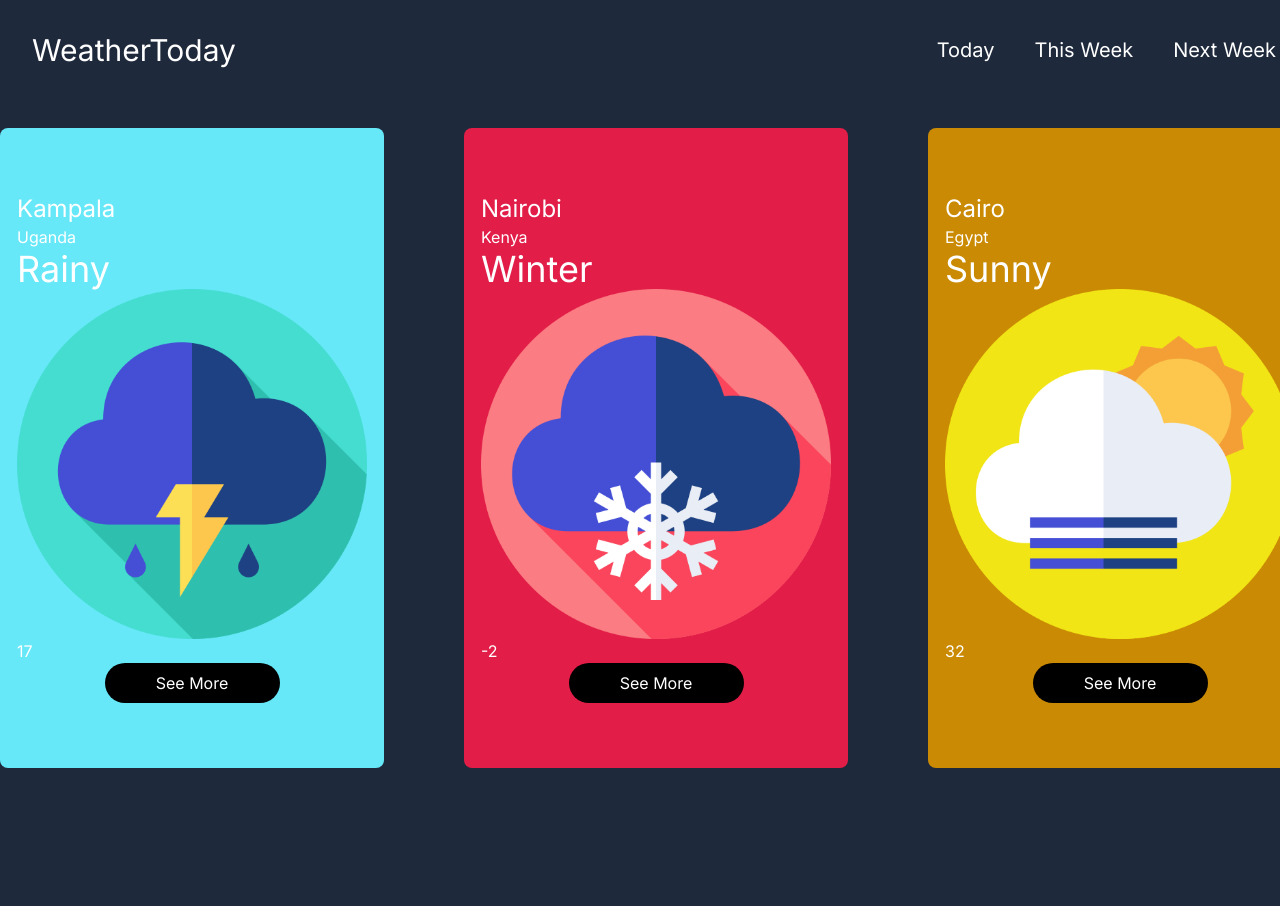
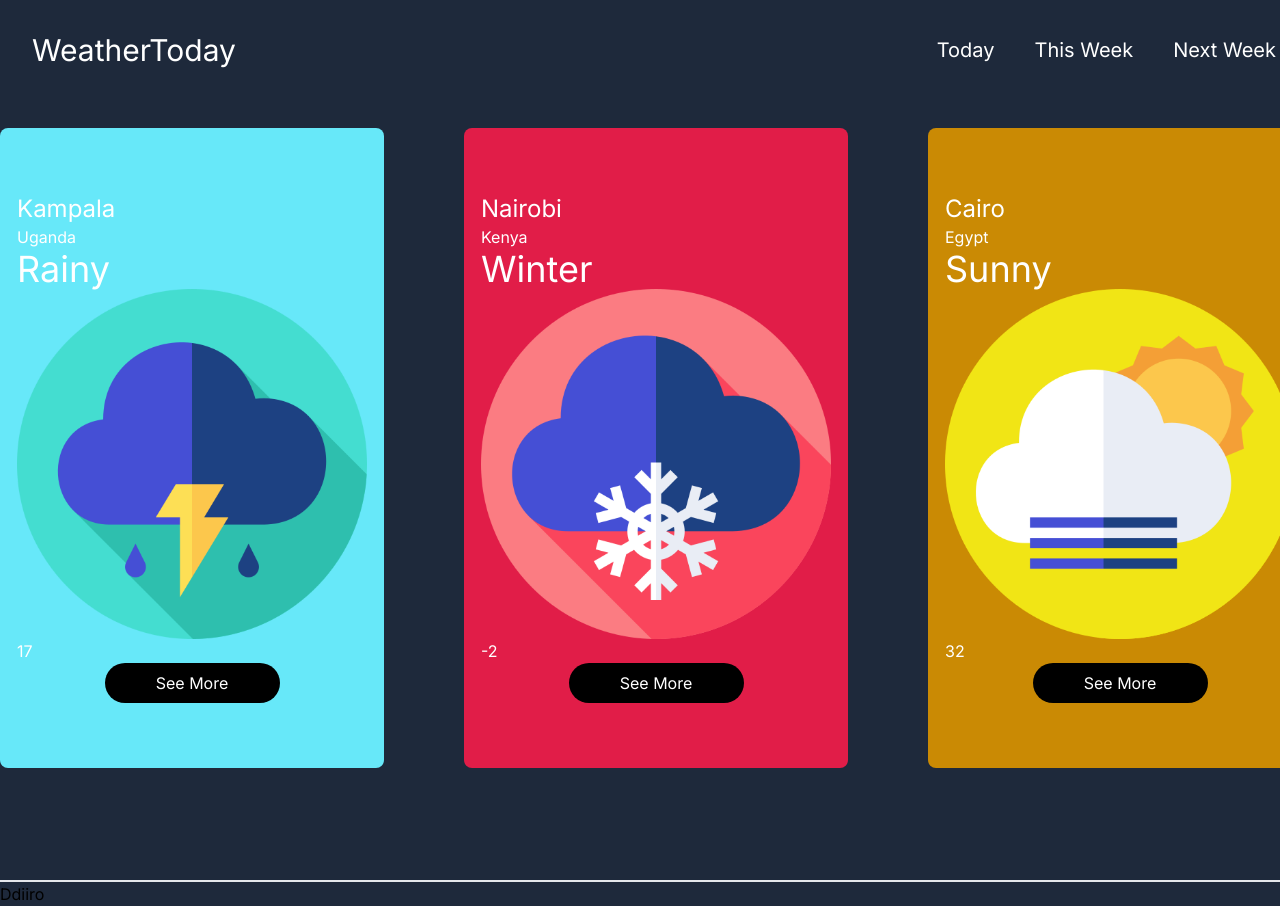
Before and after one commit to Ddiiro/Wetaher-App, a Next.js app in the folder weather-now/: page / in a window 1280 px wide. Shown: the top 906 px of the page. Before the commit the page ends 800 px from the top, so only its background shows below. Built offline with nearby package versions, Linux system fonts and the light colour scheme.

Commit message:
Add footer section

```diff
--- a/weather-now/src/app/page.tsx
+++ b/weather-now/src/app/page.tsx
@@ -14,9 +14,9 @@ export default function Home() {
 
         <div className="place-content-between h-48 text-white">
           <ul className=" flex gap-8 text-xl">
-            <li className='hover:border-b-2 p-1 rounded-lg'><Link href="/about">Today</Link></li>
-            <li className='hover:border-b-2 p-1 rounded-lg'><Link href="/about">This Week</Link></li>
-            <li className='hover:border-b-2 p-1 rounded-lg'><Link href="/about">Next Week</Link></li>
+            <li className='hover:border-2 p-1 rounded-lg'><Link href="/about">Today</Link></li>
+            <li className='hover:border-2 p-1 rounded-lg'><Link href="/about">This Week</Link></li>
+            <li className='hover:border-2 p-1 rounded-lg'><Link href="/about">Next Week</Link></li>
           </ul>
         </div>
     </nav>
@@ -85,6 +85,10 @@ export default function Home() {
         </div>
 
     </div>
+    <footer className="border-t-2 mt-28 flex">
+      <p>Ddiiro</p>
+
+    </footer>
     </div>
   )
 }
```
